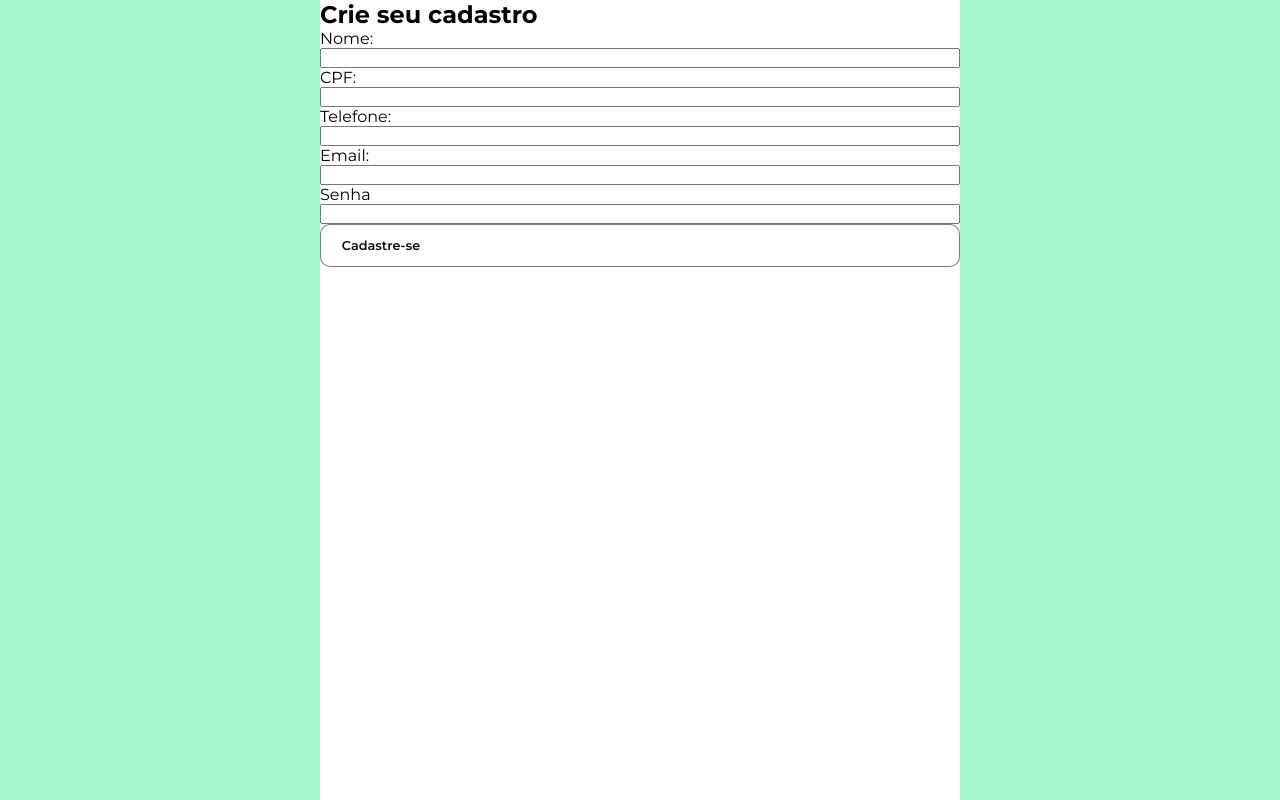
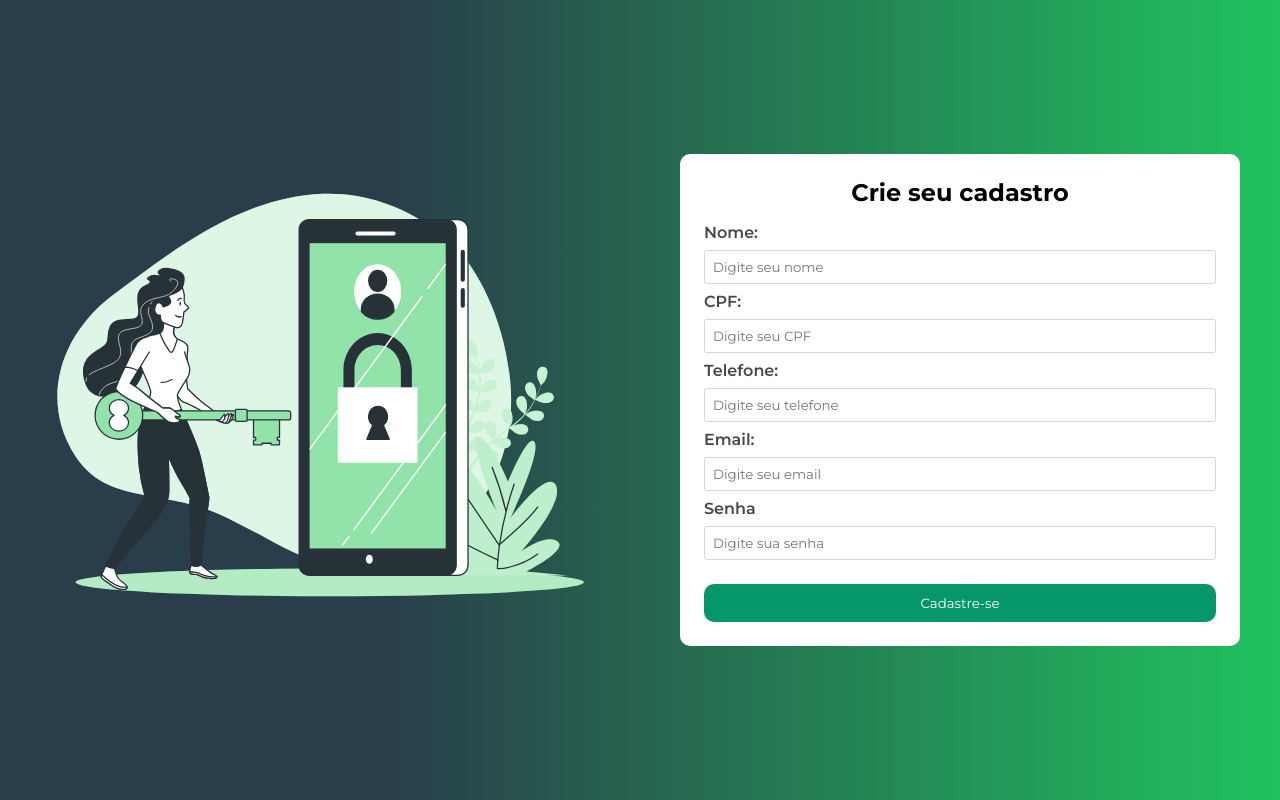
Before and after one commit to danielcursi/ecotroca, a React (Vite) app: page /newUser in a window 1280 px wide. Built offline with nearby package versions, Linux system fonts and the light colour scheme.

Commit message:
pagina de registro de usuarios concluida

```diff
--- a/src/index.css
+++ b/src/index.css
@@ -396,18 +396,59 @@
 }
 
 .register-user {
-  background-color: #a4f8cb;
+  background: linear-gradient(
+    90deg,
+    rgba(41, 62, 74, 1) 30%,
+    rgba(32, 194, 94, 1) 100%
+  );
   display: flex;
+  height: 100%;
+  width: 100%;
+}
+
+.register-user .image-register {
+  display: flex;
+  align-items: center;
   justify-content: center;
   height: 100vh;
-  width: 100vw;
+  width: 50%;
 }
 
-.register-user form {
-  background-color: #fff;
+.register-user .image-register img {
+  width: 40rem;
+}
+
+.register-user .form-register {
   display: flex;
-  flex-direction: column;
+  align-items: center;
+  justify-content: center;
+  height: 100vh;
+  width: 50%;
+}
+
+.register-user .form-register form {
+  margin: 1rem;
   width: 40rem;
+}
+
+.form-register form h1 {
+  text-align: center;
+  margin-bottom: 1rem;
+}
+
+.form-register .button-register {
+  background-color: #059769;
+  border: none;
+  border-radius: 10px;
+  cursor: pointer;
+  color: #fff;
+  padding: 0.7rem;
+  text-align: center;
+  margin-top: 1rem;
+}
+
+.form-register .button-register:hover {
+  background-color: #059769c0;
 }
 
 @media only screen and (max-width: 907px) {
@@ -436,4 +477,12 @@
   .form-login {
     max-width: 18rem;
   }
+
+  .register-user .image-register {
+    display: none;
+  }
+
+  .register-user .form-register {
+    width: 100%;
+  }
 }
--- a/src/pages/NewUser.jsx
+++ b/src/pages/NewUser.jsx
@@ -1,22 +1,90 @@
 import Button from "../components/button/Button";
+import svg from "../assets/Login-bro.svg";
+import { useState } from "react";
 
 export default function NewUser() {
+  const [name, setName] = useState("");
+  const [cpf, setCpf] = useState("");
+  const [phone, setPhone] = useState("");
+  const [email, setEmail] = useState("");
+  const [password, setPassword] = useState("");
+
+  const handleSubmit = (e) => {
+    e.preventDefault();
+
+    const newUser = {
+      id: cpf,
+      username: name,
+      phone: phone,
+      email: email,
+      password: password,
+    };
+
+    alert("Usuário cadastrado!");
+
+    console.log({ newUser });
+    setName("");
+    setCpf("");
+    setPhone("");
+    setEmail("");
+    setPassword("");
+  };
+
   return (
     <section className="register-user">
-      <form>
+      <div className="image-register">
+        <img src={svg} alt="imagem" />
+      </div>
+      <div className="form-register">
+        <form onSubmit={handleSubmit} className="form">
           <h1>Crie seu cadastro</h1>
           <label>Nome:</label>
-        <input type="text" />
+          <input
+            type="text"
+            value={name}
+            onChange={(e) => setName(e.target.value)}
+            required
+            placeholder="Digite seu nome"
+          />
           <label>CPF:</label>
-        <input type="text" />
+          <input
+            type="text"
+            value={cpf}
+            onChange={(e) => setCpf(e.target.value)}
+            placeholder="Digite seu CPF"
+            required
+          />
           <label>Telefone:</label>
-        <input type="text" />
+          <input
+            type="text"
+            value={phone}
+            onChange={(e) => setPhone(e.target.value)}
+            placeholder="Digite seu telefone"
+            required
+          />
           <label>Email:</label>
-        <input type="email" name="email" id="email" />
+          <input
+            type="email"
+            name="email"
+            id="email"
+            value={email}
+            onChange={(e) => setEmail(e.target.value)}
+            placeholder="Digite seu email"
+            required
+          />
           <label>Senha</label>
-        <input type="password" name="password" id="password" />
-        <Button to={"/"} text={"Cadastre-se"} />
+          <input
+            type="password"
+            name="password"
+            id="password"
+            value={password}
+            onChange={(e) => setPassword(e.target.value)}
+            placeholder="Digite sua senha"
+            required
+          />
+          <button className="button-register">Cadastre-se</button>
         </form>
+      </div>
     </section>
   );
 }
```
Also changed, not shown: src/assets/Login-bro.svg (added). Lines whose indentation alone changed are shown as unchanged.
